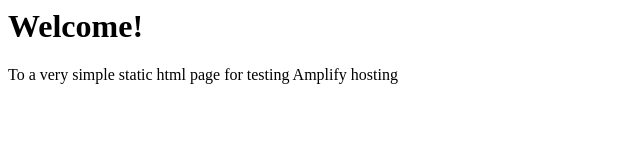
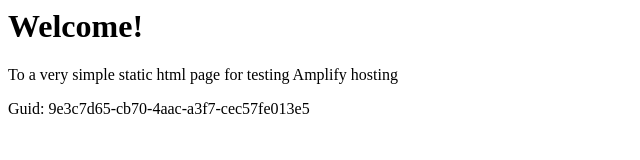
Before and after one commit to aws-aemilia-hkg/Github-PR-Commit-Integration-Test-DoNotTouch-v0-preprod-ap-east-1, a website: page src/index.html in a window 1280 px wide. Shown: the whole page, without its empty margins (0-640 px from the left). Drawn offline with Linux system fonts and the light colour scheme.

Commit message:
commit from integ tests

```diff
--- a/src/index.html
+++ b/src/index.html
@@ -1,3 +1,5 @@
+
+
 <html lang="en">
 
 <head>
@@ -10,6 +12,6 @@
 <body>
     <h1>Welcome!</h1>
     <p>To a very simple static html page for testing Amplify hosting</p>
-</body>
+    <p>Guid: 9e3c7d65-cb70-4aac-a3f7-cec57fe013e5</p></body>
 
 </html>
```
